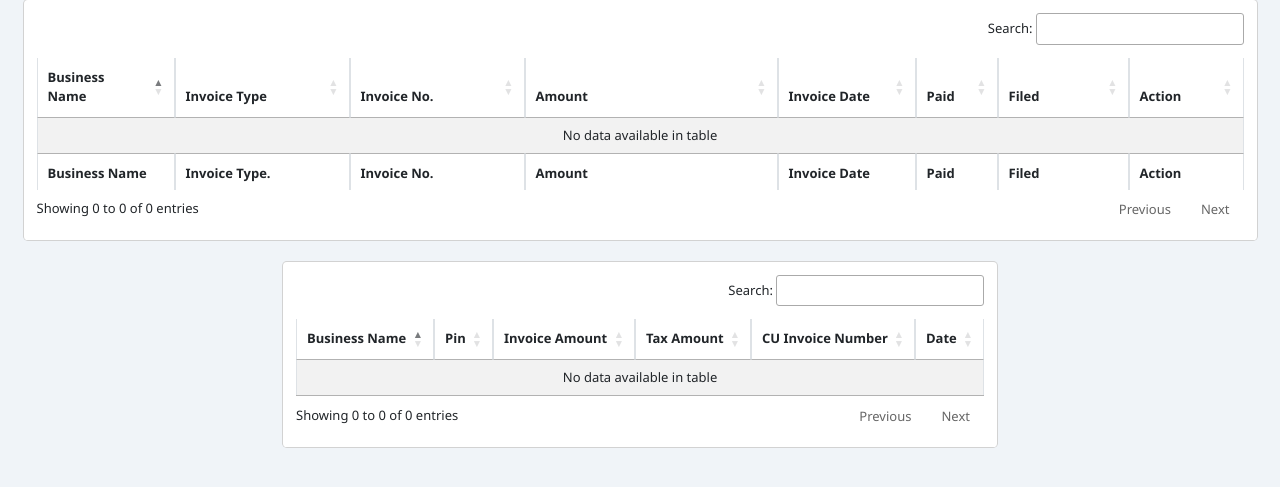
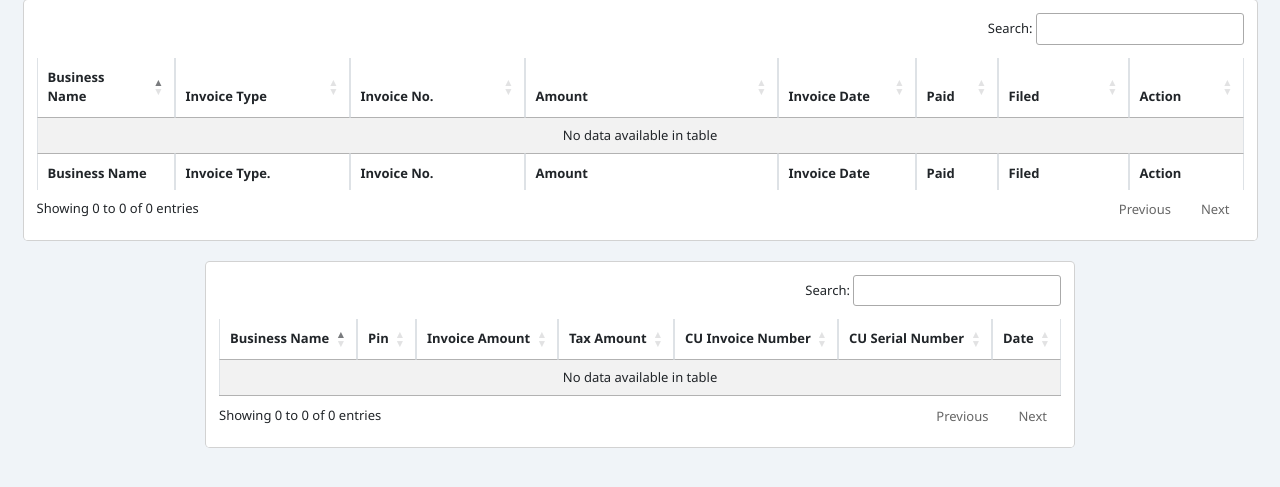
Before and after one commit to francis450/vat, a PHP site: page /invoice.php in a window 1280 px wide. Shown: the part 91-578 px from the top of the page. Run offline with PHP 8.4, Linux system fonts and the light colour scheme; the visitor is signed in with stand-in values (Sample User, id 1); data that the repository does not hold is empty; some libraries are stand-ins or nearby versions.

Commit message:
invoices updated

```diff
--- a/invoice.php
+++ b/invoice.php
@@ -108,6 +108,7 @@ if(!isset($_SESSION["name"])){
                         <th>Invoice Amount</th>
                         <th>Tax Amount</th>
                         <th>CU Invoice Number</th>
+                        <th>CU Serial Number</th>
                         <th>Date</th>
                     </tr>
                 </thead>
--- a/js/invoice.js
+++ b/js/invoice.js
@@ -90,6 +90,7 @@ $(document).ready(function(){
                         }
                     },
                     { data: 'CUInvoiceNumber' },
+                    { data: 'CUSerialNumber'},
                     { data: 'dated'},
                 ],
                 paging: true,
```
